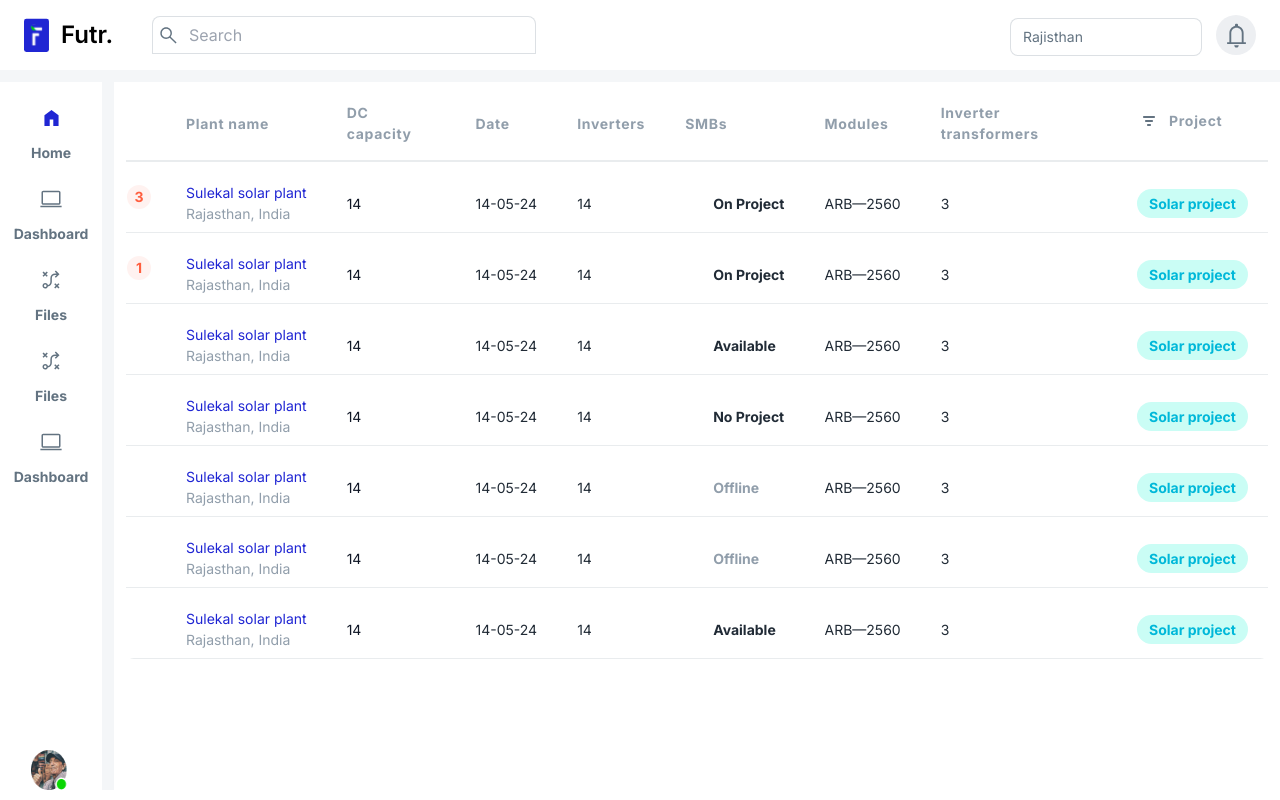
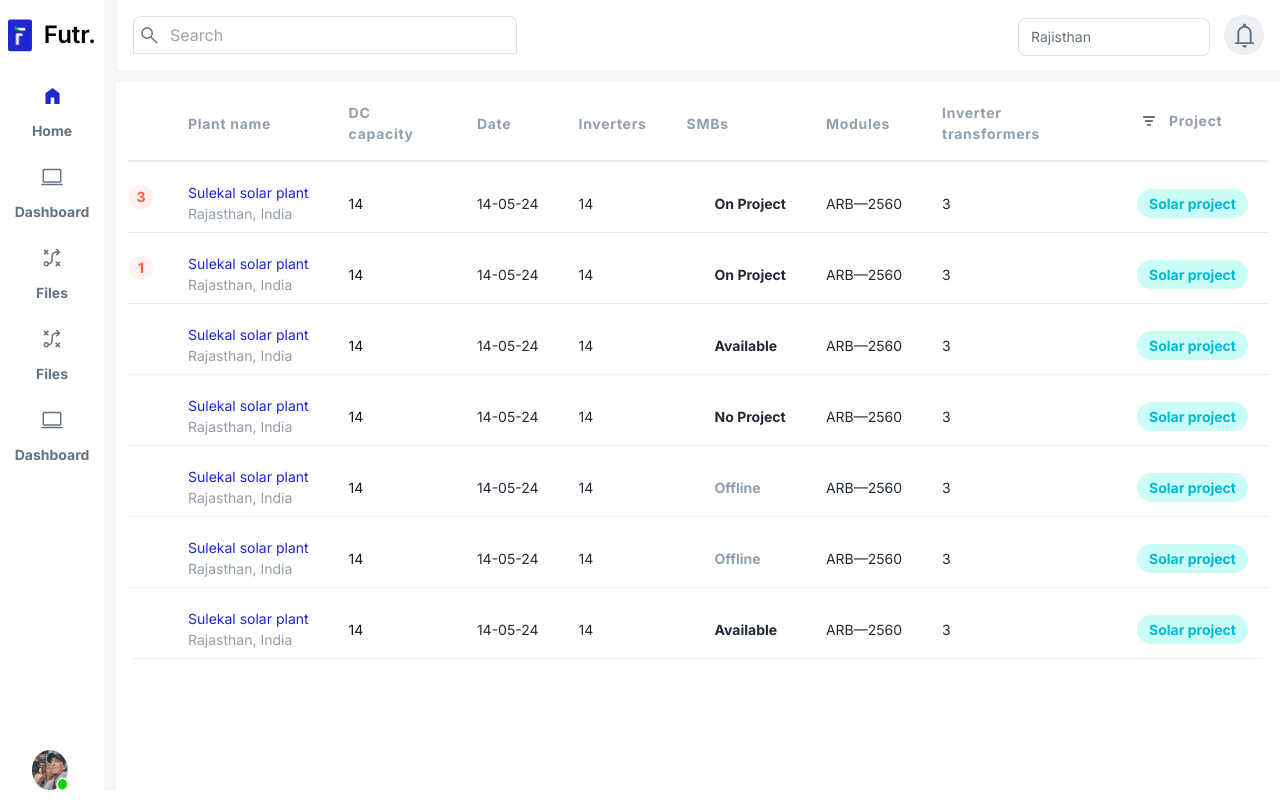
Before and after one commit to rajaziafat/Futr, a Next.js app: page / in a window 1280 px wide. Built offline with nearby package versions, Linux system fonts and the light colour scheme.

Commit message:
fixed sidebar

```diff
--- a/app/(components)/Header.jsx
+++ b/app/(components)/Header.jsx
@@ -1,10 +1,10 @@
-import Image from "next/image";
 import SearchComp from "./SearchComp";
 import SelectCity from "./SelectCity";
+import Notification from "./Notification";
 
 const Header = () => {
   return (
-    <header className="h-[70px] ml-auto w-[90%] px-4 sm:px-[24px] bg-white flex justify-between items-center">
+    <header className="h-[70px] ml-auto  w-[calc(100vw-112px)] sm:w-[calc(100vw-117px)] px-4 bg-white flex justify-between items-center">
       <div className="w-40 mx-auto sm:ml-0 z-50 sm:w-56 lg:w-96">
         <SearchComp />
       </div>
@@ -12,15 +12,7 @@ const Header = () => {
         <div>
           <SelectCity />
         </div>
-        <div className="flex h-[40px] w-[40px] rounded-[50%] bg-sky justify-center items-center">
-          <Image
-            src="/svgs/notifications.svg"
-            className="w-[25px] h-[25px] cursor-pointer"
-            alt="Logo"
-            width={10000}
-            height={1000}
-          />
-        </div>
+        <Notification />
       </div>
     </header>
   );
--- /dev/null
+++ b/app/(components)/Notification.jsx
@@ -0,0 +1,20 @@
+import Image from 'next/image';
+import React from 'react'
+
+const Notification = () => {
+  return (
+    <>
+      <div className="flex h-[40px] w-[40px] rounded-[50%] bg-sky justify-center items-center">
+        <Image
+          src="/svgs/notifications.svg"
+          className="w-[25px] h-[25px] cursor-pointer"
+          alt="Logo"
+          width={10000}
+          height={1000}
+        />
+      </div>
+    </>
+  );
+}
+
+export default Notification
--- a/app/(components)/Sidebar.jsx
+++ b/app/(components)/Sidebar.jsx
@@ -152,8 +152,8 @@ function FilesIcon2(props) {
 
 const Sidebar = () => {
   return (
-    <>
-      <div className="absolute pl-4 sm:pl-[24px] top-0 bg-white w-[140px] h-[70px] flex items-center gap-[12px]">
+    <div className="px-4 sm:px-0 w-[112px] bg-white relative">
+      <div className="flex items-center px-2 w-[104px] absolute sm:static h-[70px] left-0 gap-[12px] transform translate-y-[-70px] bg-white">
         <div>
           <Image
             src="/svgs/logo.svg"
@@ -165,8 +165,8 @@ const Sidebar = () => {
         </div>
         <h1 className="font-semibold text-[19px] sm:text-[24px]">Futr.</h1>
       </div>
-      <div className="px-4 sm:px-0 mt-[12px] w-[112px] bg-white h-[calc(100vh-92px)] relative">
-        <div>
+      <div>
+        <div className="transform translate-y-[-20px] sm:translate-y-[-80px]">
           {/* Parent */}
           {menuItems.map((item, index) => (
             <div
@@ -190,7 +190,7 @@ const Sidebar = () => {
           alt="icon"
         />
       </div>
-    </>
+    </div>
   );
 };
 
--- a/app/page.js
+++ b/app/page.js
@@ -6,7 +6,7 @@ export default function Home() {
   return (
     <main className="bg-[#F4F6F8]">
       <Header />
-      <div className="flex gap-[12px]">
+      <div className="flex gap-2 sm:gap-[12px]">
         <Sidebar />
         <Main />
       </div>
```
